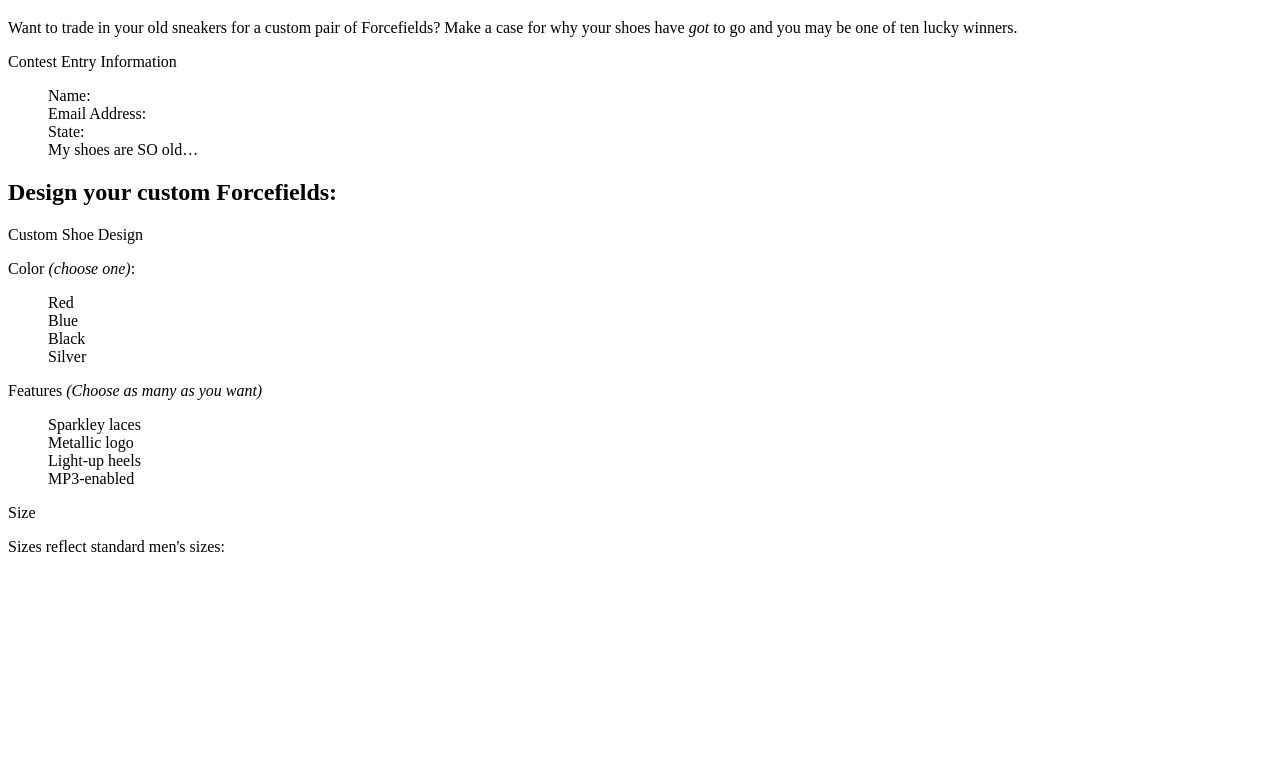
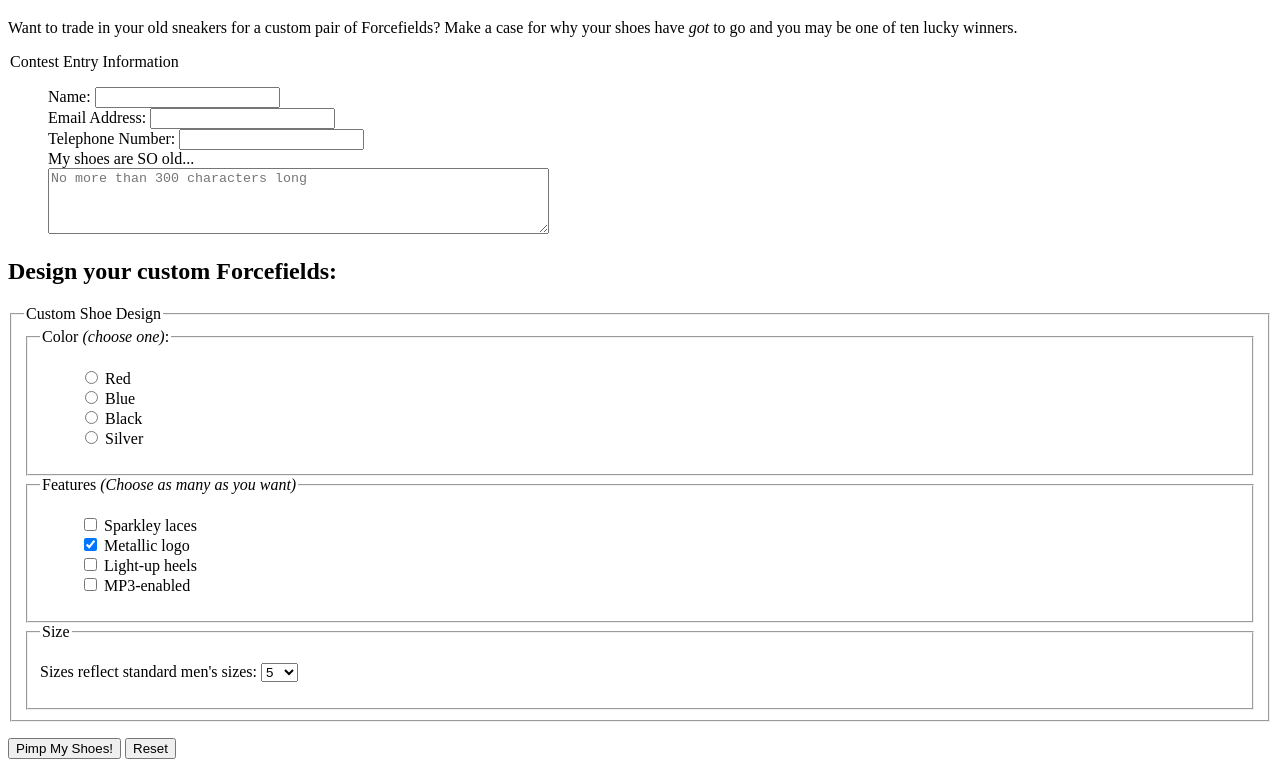
Before and after one commit to nicholascannone/learning-web-design, a plain HTML site: page Ch9/contest_entry.html in a window 1280 px wide. Shown: the part 61-836 px from the top of the page. Before the commit the page ends 800 px from the top, so only its background shows below. Drawn offline with Linux system fonts and the light colour scheme.

Commit message:
9-1 to 9-5

```diff
--- a/Ch9/contest_entry.html
+++ b/Ch9/contest_entry.html
@@ -16,37 +16,66 @@
 
 <p>Want to trade in your old sneakers for a custom pair of Forcefields? Make a case for why your shoes have <em>got</em> to go and you may be one of ten lucky winners.</p>
 
-<p>Contest Entry Information</p>
+
+<form action="http://www.learningwebdesign.com/contest.php" method="post">
+
+<fieldsset>
+<legend>Contest Entry Information</legend>
 
 <ul>
-<li>Name:</li>
-<li>Email Address:</li>
-<li>State:</li>
-<li>My shoes are SO old…</li>
+<li><label for="form-name">Name:</label> <input type="text" name="username" id="form-name"></li>
+<li><label for="form-email">Email Address:</label> <input type="email" name="emailaddress" id="form-email"></li>
+<li><label for="form-tel">Telephone Number:</label> <input type="tel" name="telephone" id="form-tel"></li>
+<li><label for="form-story">My shoes are SO old...</label><br>
+<textarea name="story" rows="4" cols="60" maxlength="300" id="form-story" placeholder="No more than 300 characters long"></textarea></li>
 </ul>
+</fieldset>
 
 <h2>Design your custom Forcefields:</h2>
 
-<p>Custom Shoe Design</p>
+<fieldset>
+<legend>Custom Shoe Design</legend>
 
-<p>Color <em>(choose one)</em>:</p>
+<fieldset>
+<legend>Color <em>(choose one)</em>:</legend>
   <ul>
-  <li>Red</li>
-  <li>Blue</li>
-  <li>Black</li>
-  <li>Silver</li>
+  <li><label><input type="radio" name="color" value="red"> Red</label></li>
+  <li><input type="radio" name="color" value="blue"> Blue</li>
+  <li><input type="radio" name="color" value="black"> Black</li>
+  <li><input type="radio" name="color" value="silver"> Silver</li>
   </ul>
+</fieldset>
 
-<p>Features <em>(Choose as many as you want)</em></p>
+<fieldset>
+<legend>Features <em>(Choose as many as you want)</em></legend>
   <ul>
-  <li>Sparkley laces</li>
-  <li>Metallic logo</li>
-  <li>Light-up heels</li>
-  <li>MP3-enabled</li>
+  <li><input type="checkbox" name="features[]" value="laces"> Sparkley laces</li>
+  <li><input type="checkbox" name="features[]" value="logo" checked> Metallic logo</li>
+  <li><input type="checkbox" name="features[]" value="heels"> Light-up heels</li>
+  <li><input type="checkbox" name="features[]" value="mp3"> MP3-enabled</li>
   </ul>
+</fieldset>
 
-<p>Size</p>
-<p>Sizes reflect standard men's sizes:</p>
+<fieldset>
+<legend>Size</legend>
+<p>Sizes reflect standard men's sizes: <select name="size" size="1">
+<option>5</option>
+<option>6</option>
+<option>7</option>
+<option>8</option>
+<option>9</option>
+<option>10</option>
+<option>11</option>
+<option>12</option>
+<option>13</option>
+</select>
+</p>
+</fieldset>
 
+</fieldset>
+
+<p><input type="submit" value="Pimp My Shoes!">
+<input type="reset"></p>
+</form>
 </body>
 </html>
```
